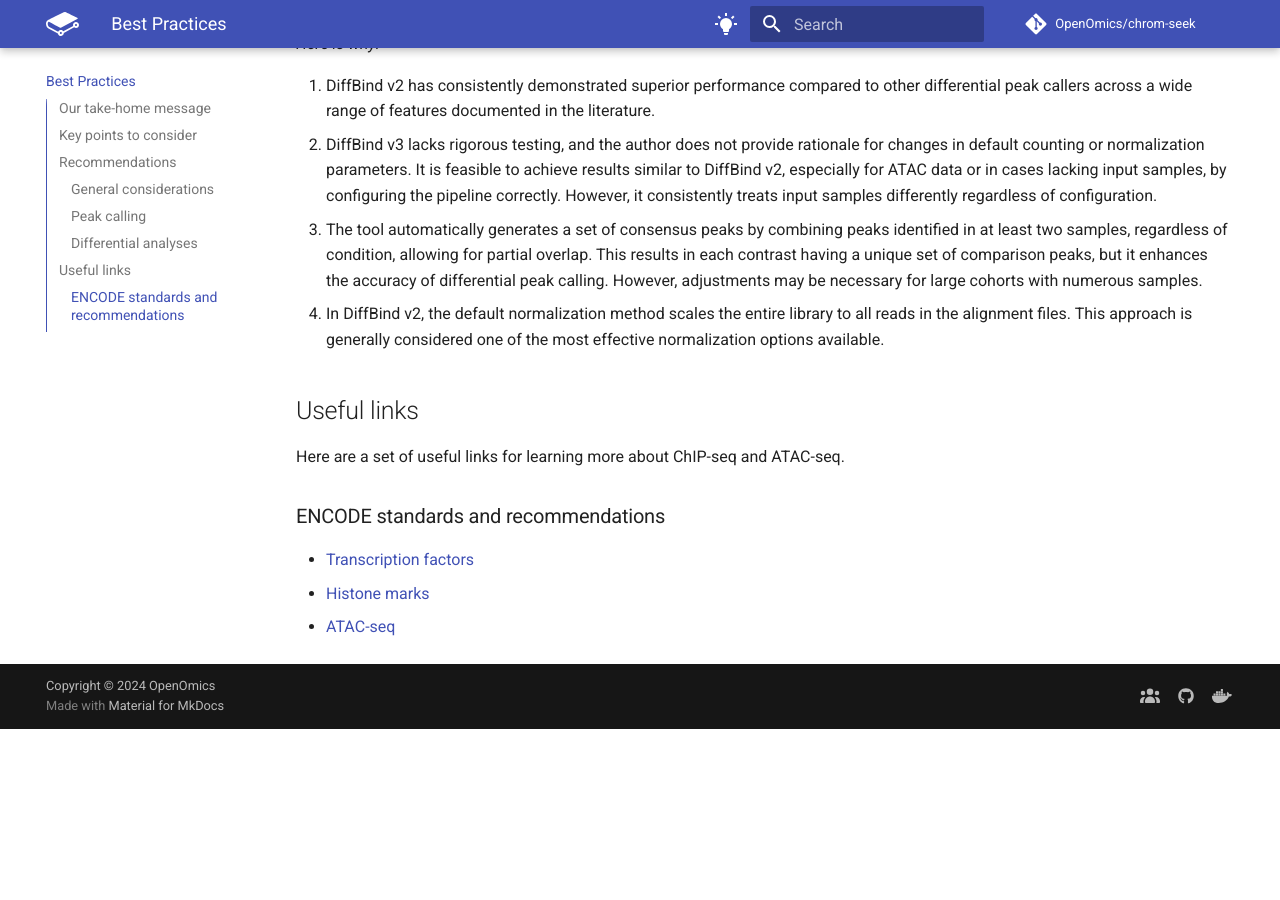
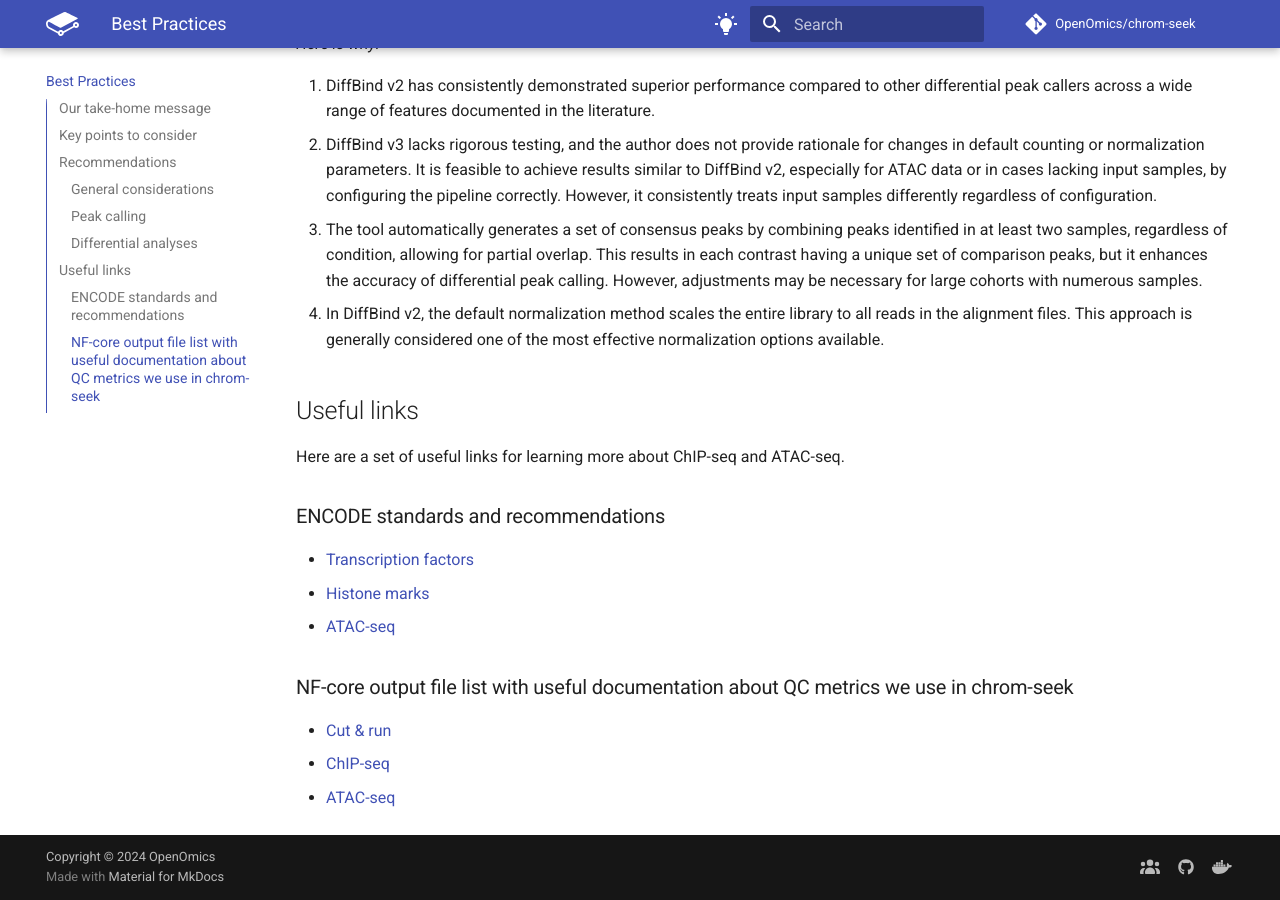
Before and after one commit to OpenOmics/chrom-seek, an MkDocs documentation site: the page built from docs/best_practices.md, in a window 1280 px wide and 900 px high, scrolled down 3823 px. Built offline with MkDocs 1.6.1 and Material for MkDocs 9.7.7, drawn with Linux system fonts in a browser that asks for light colours; comment, search, counter and statistics services are not loaded; the version menu is left out; before the commit the page ends 4552 px from its top, so only the background shows below that.

Commit message:
Update best_practices.md

```diff
--- a/docs/best_practices.md
+++ b/docs/best_practices.md
@@ -110,3 +110,9 @@ Here are a set of useful links for learning more about ChIP-seq and ATAC-seq.
 - [Transcription factors](https://www.encodeproject.org/chip-seq/transcription_factor/)
 - [Histone marks](https://www.encodeproject.org/chip-seq/histone/)
 - [ATAC-seq](https://www.encodeproject.org/atac-seq/)
+
+### NF-core output file list with useful documentation about QC metrics we use in chrom-seek
+
+- [Cut & run](https://nf-co.re/cutandrun/3.2.2/docs/output/)
+- [ChIP-seq](https://nf-co.re/chipseq/2.1.0/docs/output/)
+- [ATAC-seq](https://nf-co.re/atacseq/2.1.2/docs/output/)
```
